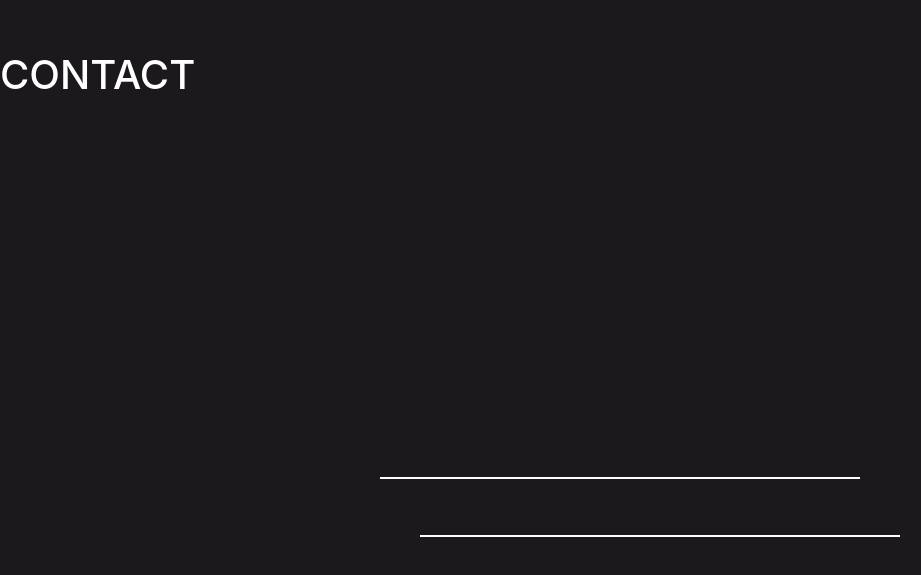
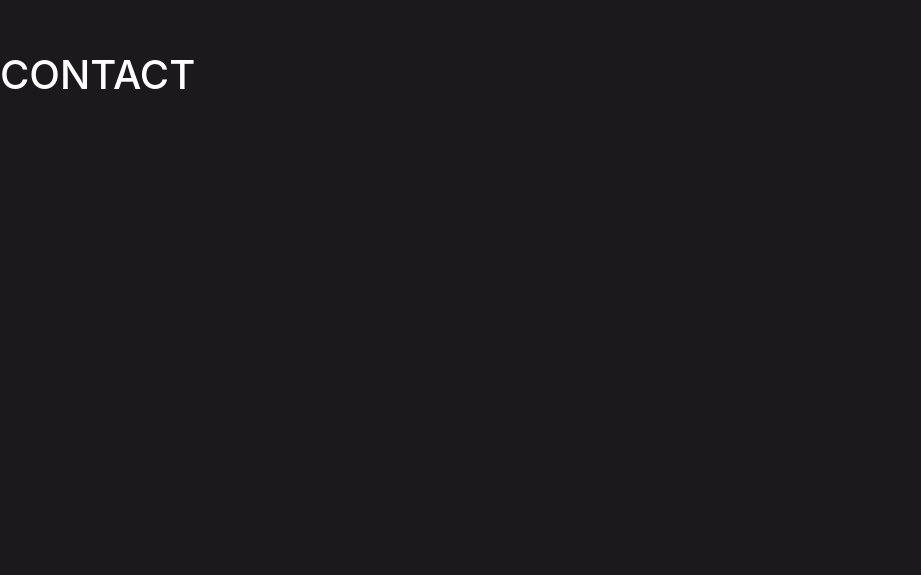
Before and after one commit to sahil-athia/personal-website, a React (Create React App) app: page / in a window 1280 px wide. Shown: the part 3149-3724 px from the top of the page, without its empty margins (0-921 px from the left). Built offline with nearby package versions, Linux system fonts and the light colour scheme.

Commit message:
add jquery events to contact box

```diff
--- a/src/pages/Contact.jsx
+++ b/src/pages/Contact.jsx
@@ -1,13 +1,27 @@
 import "./Contact.scss";
-import $ from 'jquery'
+import $ from 'jquery';
+import {useEffect} from"react";
 
 export default function Contact() {
+
+  useEffect(() => {
+      $(".contact-box").on({
+        mouseenter: function () {
+          $('.shape').addClass("shape-border");
+        },
+
+        mouseleave: function () {
+          $('.shape').toggleClass('shape-border');
+        }
+    });
+  }, [])
+
   return (
     <div className="contact-box">
       <h1> CONTACT </h1>
       <div className="svg-wrapper">
         <svg height="60" width="520" xmlns="http://www.w3.org/2000/svg">
-        <rect className="shape shape-border" height="60" width="520" />
+        <rect className="shape" height="60" width="520" />
         <div className="text">Wolfsrudel Design</div>
         </svg>
     </div>
```
